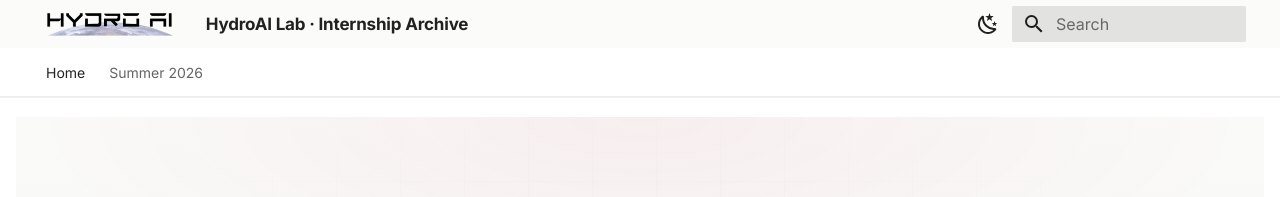
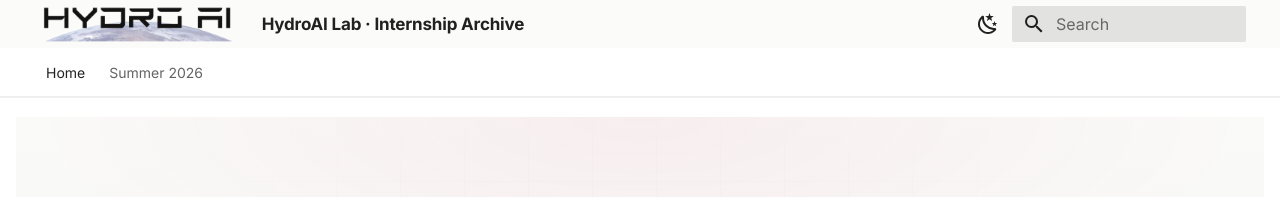
Before and after one commit to Hyunglok-Kim/hydroai-interns, an MkDocs documentation site: the page built from docs/index.md, in a window 1280 px wide. Shown: the top 197 px of the page. Built offline with MkDocs 1.6.1 and Material for MkDocs 9.7.7, drawn with Linux system fonts in a browser that asks for light colours.

Commit message:
Fix wide logo clipping in header
The hydroai.png logo is 1022x192 (~5.3:1) and Material's default forces it
into a square box, clipping the wordmark. Switch to height-locked + width
auto so the full wordmark renders proportionally.

```diff
--- a/docs/stylesheets/extra.css
+++ b/docs/stylesheets/extra.css
@@ -72,6 +72,31 @@
 .md-header .md-search__input {
   background: rgba(28, 31, 36, 0.04);
   color: var(--md-default-fg-color);
+}
+
+/* Logo — wide aspect ratio (1022x192 ≈ 5.3:1), keep proportional.
+   Material's default forces it into a square box and clips it. */
+.md-header__button.md-logo {
+  margin: 0.3rem 0.4rem;
+  padding: 0;
+  width: auto;
+  height: auto;
+}
+.md-header__button.md-logo img,
+.md-header__button.md-logo svg {
+  width: auto;
+  height: 1.8rem;
+  max-height: 1.8rem;
+  display: block;
+  /* The black PNG logo reads cleanly on the warm paper header */
+  opacity: 0.92;
+}
+.md-header__button.md-logo:hover img {
+  opacity: 1;
+}
+/* Give the title a touch more breathing room beside the wider logo */
+.md-header__title {
+  margin-left: 0.4rem;
 }
 
 /* ============================================================
```
